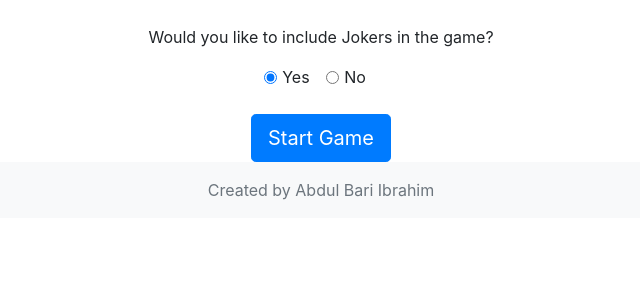
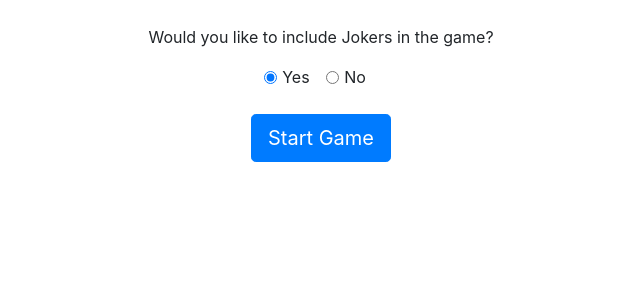
Before and after one commit to Baribrahim/cardgame, a Flask app: page / in a window 1280 px wide. Shown: the part 237-529 px from the top of the page, without its empty margins (319-959 px from the left). Run offline with Flask 3, Linux system fonts and the light colour scheme; some libraries are stand-ins or nearby versions.

Commit message:
Removed footer

```diff
--- a/templates/base.html
+++ b/templates/base.html
@@ -33,9 +33,4 @@
     <!-- Your Custom JS -->
     <script src="{{ url_for('static', filename='js/main.js') }}"></script>
   </body>
-  <footer class="footer mt-auto py-3 bg-light">
-    <div class="container text-center">
-      <span class="text-muted">Created by Abdul Bari Ibrahim</span>
-    </div>
-  </footer>
 </html>
```
